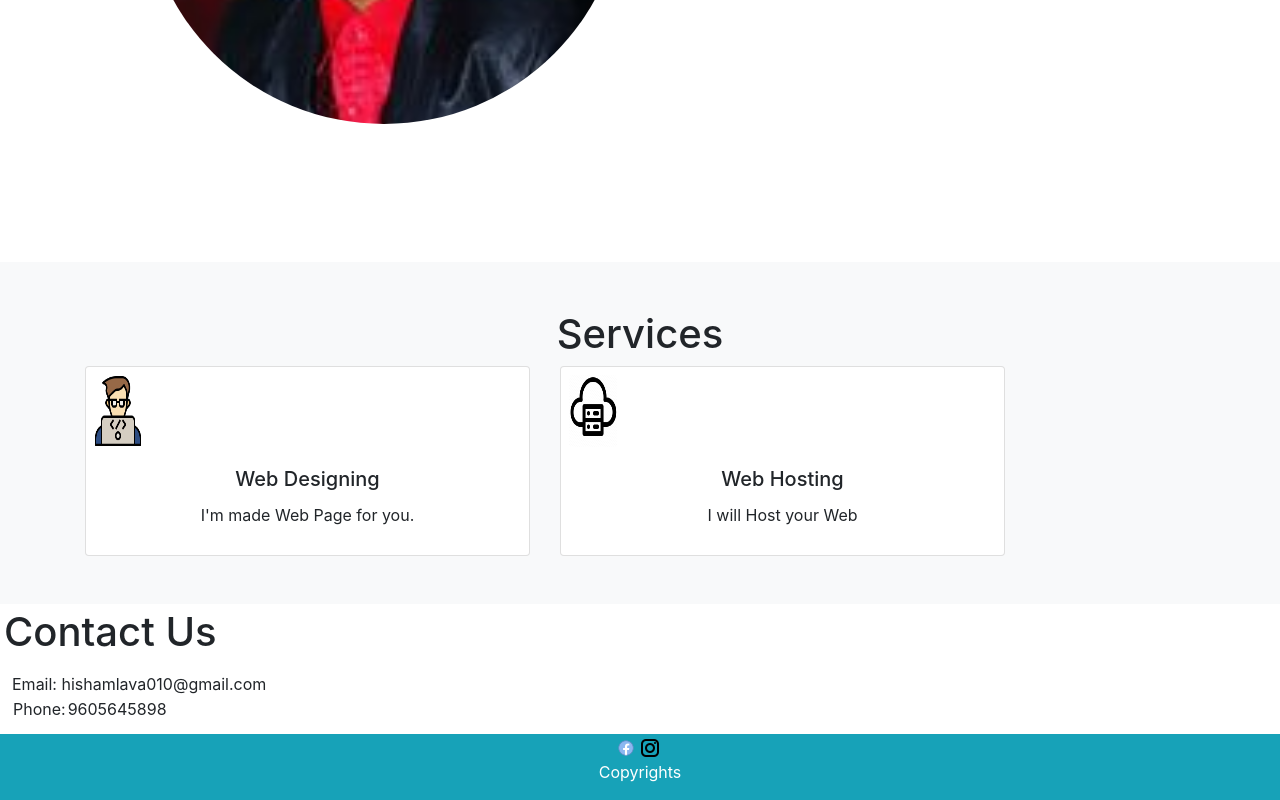
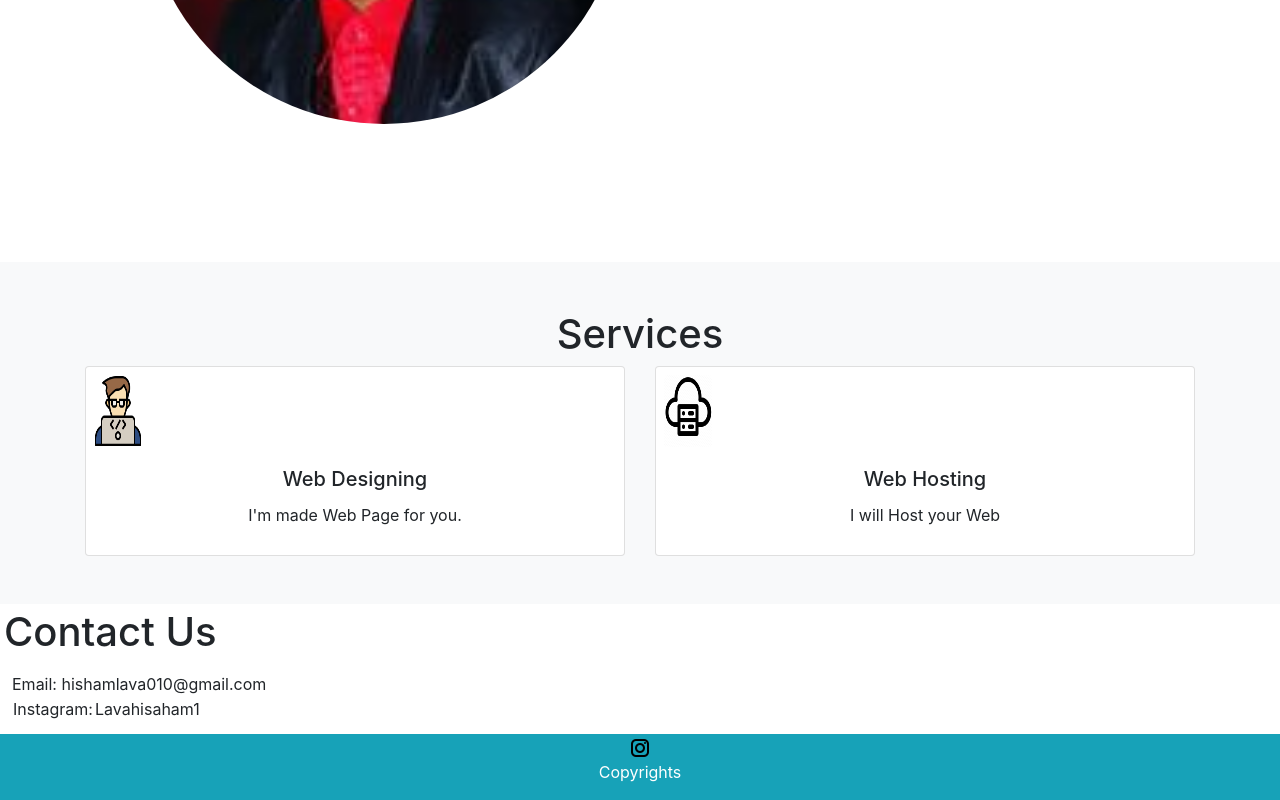
Before and after one commit to HishamLava/Hisham-s-static-website, a plain HTML site: page index.html in a window 1280 px wide. Shown: the part 486-1286 px from the top of the page. Drawn offline with nearby package versions, Linux system fonts and the light colour scheme.

Commit message:
instagram id add

```diff
--- a/index.html
+++ b/index.html
@@ -68,7 +68,7 @@
       <div class="container">
         <h1 class="text-center">Services</h1>
          <div class="row">
-          <div class="col-md-5">
+          <div class="col-md-6">
             <div class="card text-center p-2 align margin-top-10px">
               <img src="coding.png" class="card-img-top" alt="..." style="height: 4.5em; width: 3em;">
               <div class="card-body">
@@ -79,7 +79,7 @@
             </div>
           </div>
 
-          <div class="col-md-5">
+          <div class="col-md-6">
             <div class="card text-center p-2 align">
               <img src="web_hosting-39-512.webp" class="card-img-top" alt="..."
               style="height: 4.5em; width: 3em;">
@@ -101,9 +101,9 @@
     <div class="p-2">
     <table>
       <td>
-        Phone:
+        Instagram:
       </td>
-      <td>9605645898</td>
+      <td>Lavahisaham1</td>
       <tr>
         Email:
       </tr>
@@ -120,8 +120,7 @@
     <div class="container">
       <div class="row">
         <div class="col-md-12 text-center text-white">
-          <img src="icons8-facebook-16.png" alt="">
-          <img src="icons8-instagram-24.png" alt="">
+          <a href="https://www.instagram.com/lavahisham1/"><img src="icons8-instagram-24.png" alt=""></a>
           <p>Copyrights</p>
         </div>
       </div>
```
